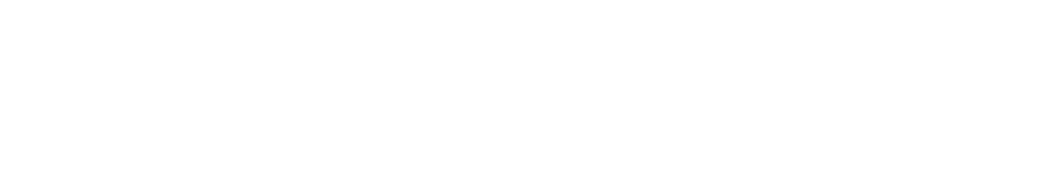
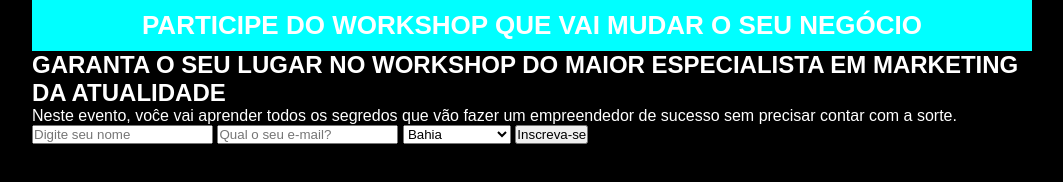
Before and after one commit to Igor-Cruz/Pagina-de-captura, a plain HTML site: page index.html in a window 1280 px wide. Shown: the whole page, without its empty margins (108-1171 px from the left). Drawn offline with Linux system fonts and the light colour scheme.

Commit message:
Editando o html do contéudo principal

```diff
--- a/css/style.css
+++ b/css/style.css
@@ -0,0 +1,35 @@
+*{
+    margin: 0;
+    padding: 0;
+    /* box-sizing: border-box; */
+}
+
+/* html,body{
+    width: 100%;
+    height: 100%;
+} */
+
+body{
+    font-family: Arial, Helvetica, sans-serif;
+    background-color: black;
+}
+
+.container{
+    max-width: 1000px;
+    margin: auto;
+}
+
+header{
+    background-color: aqua;
+    color: white;
+    text-align: center;
+    padding: 10px;
+}
+
+.title{
+    font-size: 26px;
+}
+
+section{
+    color: white;
+}
--- a/index.html
+++ b/index.html
@@ -4,9 +4,45 @@
     <meta charset="UTF-8">
     <meta name="viewport" content="width=device-width, initial-scale=1.0">
     <link rel="shortcut icon" href="./images/ico.png" type="image/png">
+    <link rel="stylesheet" href="css/style.css">
     <title>Workshop</title>
 </head>
 <body>
+    <div class="container">
+
+        <header>
+            <h1 class="title">
+                PARTICIPE DO WORKSHOP QUE VAI MUDAR O SEU NEGÓCIO
+            </h1>
+        </header>
+
+        <section>
+            <div class="formContainer">
+                <h2>
+                    GARANTA O SEU LUGAR NO WORKSHOP DO MAIOR ESPECIALISTA EM MARKETING DA ATUALIDADE
+                </h2>
+                <p>
+                    Neste evento, voĉe vai aprender todos os segredos que vão fazer um empreendedor de sucesso sem precisar contar com a sorte.
+                </p>
+                <form>
+                    <input id="name" type="text" name="nome" placeholder="Digite seu nome">
+
+                    <input id="email" type="email" name="email" placeholder="Qual o seu e-mail?">
+
+                    <select name="cidade" >
+                        <option value="Rj">Rio de Janeiro</option>
+                        <option value="SP">São Paulo</option>
+                        <option value="Ba" selected>Bahia</option>
+                        <option value="MG">Minas Gerais</option>
+                    </select>
+
+                    <button>Inscreva-se</button>
+
+                </form>
+            </div>
+        </section>
+
+    </div>
 
 </body>
 </html>
```
